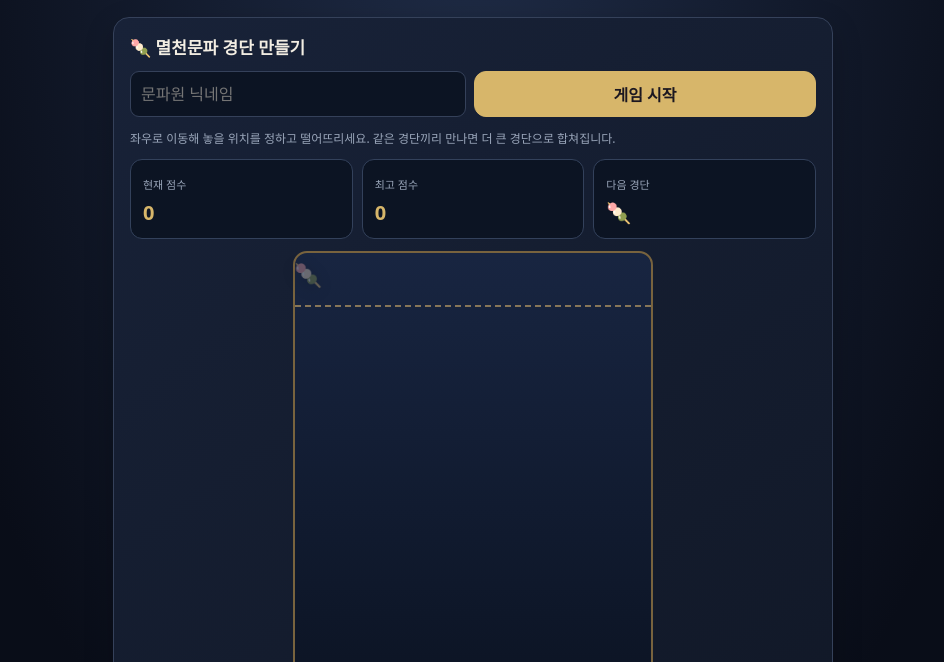
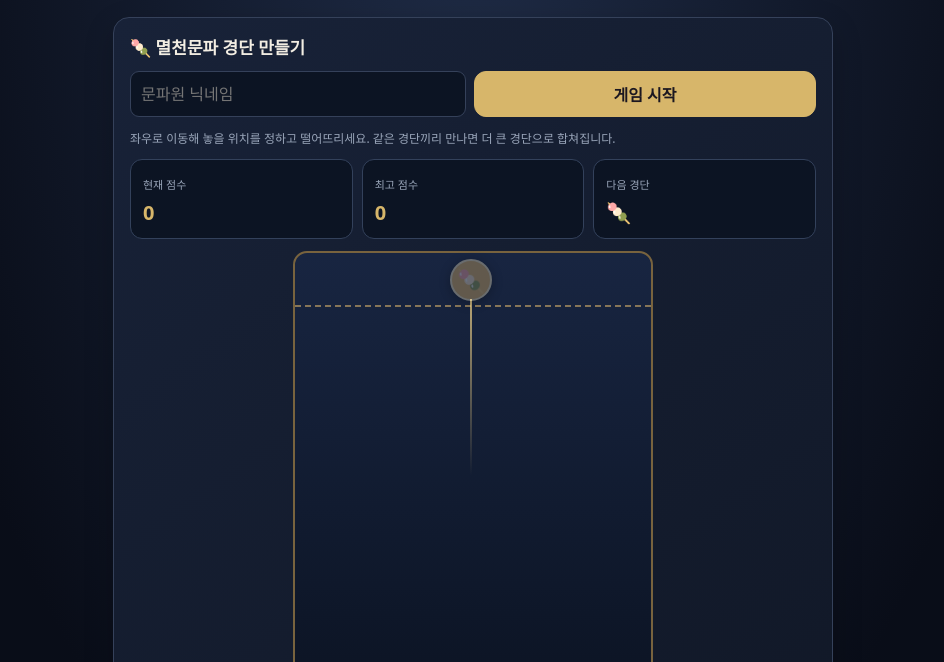
Before and after one commit to skdlxm811/melcheon-site, a plain HTML site: page index.html in a window 1280 px wide. Shown: the part 138-800 px from the top of the page, without its empty margins (167-1111 px from the left). Drawn offline with Linux system fonts and the light colour scheme.

Commit message:
Add files via upload

```diff
--- a/game.js
+++ b/game.js
@@ -3,12 +3,12 @@
 const RANKING_API = '';
 let gameActive=false, gameScore=0, gameNick='', nextLevel=0, pieces=[], gameTimer=null, lastDrop=0;
 const board=document.getElementById('gameBoard'), sizes=[18,24,32,43,57,75,96], emojis=['🍡','🌸','🌙','🦊','⚔️','🐉','👑'];
-const randLevel=()=>Math.floor(Math.random()*3);let aimX=0;const preview=document.getElementById('dropPreview');
+const randLevel=()=>Math.floor(Math.random()*3);let aimX=0;const preview=document.getElementById('dropPreview'),guide=document.getElementById('dropGuide');
 function drawGame(){board.replaceChildren();for(const p of pieces){const b=document.createElement('div');b.className='ball';b.textContent=emojis[p.level];b.style.width=b.style.height=(sizes[p.level]*2)+'px';b.style.left=(p.x-sizes[p.level])+'px';b.style.top=(p.y-sizes[p.level])+'px';b.style.fontSize=(sizes[p.level]*.85)+'px';b.style.background=`hsl(${40+p.level*34} 45% 35%)`;board.appendChild(b)}}
 function startGame(){const nick=document.getElementById('gameNickname').value.trim();if(!nick){alert('닉네임을 입력하세요.');return}gameNick=nick;gameScore=0;document.getElementById('gameBest').textContent=localStorage.getItem('melcheon-best-'+nick)||'0';pieces=[];nextLevel=randLevel();gameActive=true;lastDrop=0;document.getElementById('gameScore').textContent='0';document.getElementById('gameNext').textContent=emojis[nextLevel];aimX=board.clientWidth/2;updatePreview();drawGame();clearInterval(gameTimer);gameTimer=setInterval(tick,25)}
 function tick(){if(!gameActive)return;const w=board.clientWidth,h=board.clientHeight;for(let i=0;i<3;i++){for(const p of pieces){p.vy=Math.min(9,p.vy+.22);p.y+=p.vy;p.x+=p.vx;p.vx*=.96;const r=sizes[p.level];if(p.x<r){p.x=r;p.vx=0}if(p.x>w-r){p.x=w-r;p.vx=0}if(p.y>h-r){p.y=h-r;p.vy=0} }for(let a=0;a<pieces.length;a++)for(let b=a+1;b<pieces.length;b++){const p=pieces[a],q=pieces[b],dx=q.x-p.x,dy=q.y-p.y,dist=Math.hypot(dx,dy)||1,min=sizes[p.level]+sizes[q.level];if(dist<min){if(p.level===q.level&&p.level<6){const lv=p.level+1;p.x=(p.x+q.x)/2;p.y=(p.y+q.y)/2;p.level=lv;p.vx=0;p.vy=0;pieces.splice(b,1);gameScore+=2**lv*10;document.getElementById('gameScore').textContent=gameScore; b--;continue}const overlap=(min-dist)/2,nx=dx/dist,ny=dy/dist;p.x-=nx*overlap;p.y-=ny*overlap;q.x+=nx*overlap;q.y+=ny*overlap;p.vy=Math.min(p.vy,1);q.vy=Math.min(q.vy,1)}}}drawGame();if(pieces.some(p=>p.y-sizes[p.level]<10&&Math.abs(p.vy)<1)&&Date.now()-lastDrop>1600)endGame()}
 function dropAt(clientX){if(!gameActive)return;if(Date.now()-lastDrop<450)return;const rect=board.getBoundingClientRect(),r=sizes[nextLevel],x=Math.max(r,Math.min(rect.width-r,clientX-rect.left));pieces.push({x,y:r+2,level:nextLevel,vx:0,vy:0});nextLevel=randLevel();document.getElementById('gameNext').textContent=emojis[nextLevel];updatePreview();lastDrop=Date.now()}
-function updatePreview(){const r=sizes[nextLevel],x=Math.max(r,Math.min(board.clientWidth-r,aimX||board.clientWidth/2));preview.textContent=emojis[nextLevel];preview.style.left=x+'px';preview.style.fontSize=Math.min(46,r*1.25)+'px';preview.style.opacity=gameActive?'1':'.35'}
+function updatePreview(){const r=sizes[nextLevel],x=Math.max(r,Math.min(board.clientWidth-r,aimX||board.clientWidth/2));preview.textContent=emojis[nextLevel];preview.style.left=x+'px';guide.style.left=x+'px';preview.style.fontSize=Math.min(46,r*1.25)+'px';preview.style.opacity=gameActive?'1':'.35'}
 board.addEventListener('pointermove',e=>{aimX=e.clientX-board.getBoundingClientRect().left;updatePreview()});
 board.addEventListener('pointerup',e=>{aimX=e.clientX-board.getBoundingClientRect().left;dropAt(e.clientX)});
 board.addEventListener('keydown',e=>{if(e.key==='ArrowLeft'||e.key==='ArrowRight'){e.preventDefault();aimX=Math.max(0,Math.min(board.clientWidth,(aimX||board.clientWidth/2)+(e.key==='ArrowLeft'?-22:22)));updatePreview()}if(e.key===' '||e.key==='Enter'){e.preventDefault();dropAt(board.getBoundingClientRect().left+(aimX||board.clientWidth/2))}});
--- a/index.html
+++ b/index.html
@@ -6,15 +6,15 @@
 .game-board{position:relative;height:440px;max-width:360px;margin:auto;background:linear-gradient(#182541,#0c1424);border:2px solid #78633e;border-radius:14px;overflow:hidden;touch-action:none}.ball{position:absolute;border-radius:50%;display:grid;place-items:center;border:2px solid #ffffff65;box-shadow:inset -5px -7px 12px #0005,0 4px 8px #0005;user-select:none}.game-hint{text-align:center;color:var(--muted);font-size:12px}.overlay{position:fixed;inset:0;background:#000b;z-index:50;display:grid;place-items:center;padding:16px}.overlay.hidden,.overlay[hidden]{display:none!important}.dialog{width:min(100%,400px);background:#141e32;border:1px solid var(--gold);border-radius:16px;padding:20px}.dialog h2{margin-top:0}.danger{border-color:#b96363;color:#ffbaba}.game-board:focus{outline:2px solid var(--gold)}
 
 .app{padding-bottom:20px}.game-board{width:100%}.hero{padding:22px 20px}.section{padding-top:10px}.formrow input{min-width:0}@media(max-width:390px){.formrow{flex-wrap:wrap}.formrow>*{flex:1 1 100%}}
-.game-stage{position:relative;touch-action:none}.drop-preview{position:absolute;top:8px;left:50%;z-index:3;pointer-events:none;font-size:29px;transform:translateX(-50%);filter:drop-shadow(0 3px 8px #0008)}.game-board{touch-action:none;cursor:crosshair}.ball{box-shadow:inset -5px -7px 14px #0004,inset 4px 5px 12px #fff5,0 5px 12px #0006!important;border:2px solid #f6d69a99!important}.game-board:before{content:"";position:absolute;top:52px;left:0;right:0;border-top:2px dashed #eabf7088;pointer-events:none;z-index:2}.game-hint{line-height:1.65}</style></head><body><div class="app">
+.game-stage{position:relative;touch-action:none;width:100%;max-width:360px;margin:0 auto}.drop-preview{position:absolute;top:8px;left:50%;z-index:5;pointer-events:none;display:grid;place-items:center;width:42px;height:42px;border-radius:50%;background:#edbd66;border:2px solid #fff1c5;box-shadow:0 2px 12px #000b;transform:translateX(-50%)}.drop-guide{position:absolute;top:48px;bottom:0;left:50%;width:2px;background:linear-gradient(#f8d889bb,#f8d88900 45%);z-index:4;pointer-events:none;transform:translateX(-50%)}.game-board{touch-action:none;cursor:crosshair}.ball{box-shadow:inset -5px -7px 14px #0004,inset 4px 5px 12px #fff5,0 5px 12px #0006!important;border:2px solid #f6d69a99!important}.game-board:before{content:"";position:absolute;top:52px;left:0;right:0;border-top:2px dashed #eabf7088;pointer-events:none;z-index:2}.game-hint{line-height:1.65}</style></head><body><div class="app">
 <header class="hero"><div class="brand"><div class="crest">滅</div><div><div class="eyebrow">THE MUNPA · MELCHEON</div><h1>멸천 문파</h1><div class="sub">하늘을 넘어, 함께 나아가다</div></div></div></header>
 <main>
 
-<section class="section" id="game"><div class="card"><h2>🍡 멸천문파 경단 만들기</h2><div class="formrow"><input id="gameNickname" maxlength="16" placeholder="문파원 닉네임"/><button class="btn primary" onclick="startGame()">게임 시작</button></div><p class="muted" style="font-size:12px">좌우로 이동해 놓을 위치를 정하고 떨어뜨리세요. 같은 경단끼리 만나면 더 큰 경단으로 합쳐집니다.</p><div class="stats" style="margin:12px 0"><div class="stat"><label>현재 점수</label><strong id="gameScore">0</strong></div><div class="stat"><label>최고 점수</label><strong id="gameBest">0</strong></div><div class="stat"><label>다음 경단</label><strong id="gameNext">🍡</strong></div></div><div class="game-stage"><div class="drop-preview" id="dropPreview" aria-hidden="true">🍡</div><div aria-label="경단 게임판" class="game-board" id="gameBoard" tabindex="0"></div></div><div class="game-hint">게임 시작 후 마우스 또는 손가락을 좌우로 움직이고 놓으세요. 키보드 ← → / 스페이스도 지원합니다.</div><button class="btn ghost" onclick="endGame()" style="width:100%;margin-top:12px">게임 종료 · 점수 저장</button></div><div class="card"><div class="row"><h2>🏆 멸천문파 전용 랭킹</h2><button class="btn ghost" onclick="loadRanking()">새로고침</button></div><div class="muted" id="rankStatus" style="font-size:12px"></div><div class="list" id="rankingList" style="margin:12px 0"></div><button class="btn danger" onclick="openResetDialog()">🔒 랭킹 전체 초기화</button></div></section>
+<section class="section" id="game"><div class="card"><h2>🍡 멸천문파 경단 만들기</h2><div class="formrow"><input id="gameNickname" maxlength="16" placeholder="문파원 닉네임"/><button class="btn primary" onclick="startGame()">게임 시작</button></div><p class="muted" style="font-size:12px">좌우로 이동해 놓을 위치를 정하고 떨어뜨리세요. 같은 경단끼리 만나면 더 큰 경단으로 합쳐집니다.</p><div class="stats" style="margin:12px 0"><div class="stat"><label>현재 점수</label><strong id="gameScore">0</strong></div><div class="stat"><label>최고 점수</label><strong id="gameBest">0</strong></div><div class="stat"><label>다음 경단</label><strong id="gameNext">🍡</strong></div></div><div class="game-stage"><div class="drop-guide" id="dropGuide" aria-hidden="true"></div><div class="drop-preview" id="dropPreview" aria-hidden="true">🍡</div><div aria-label="경단 게임판" class="game-board" id="gameBoard" tabindex="0"></div></div><div class="game-hint">게임 시작 후 마우스 또는 손가락을 좌우로 움직이고 놓으세요. 키보드 ← → / 스페이스도 지원합니다.</div><button class="btn ghost" onclick="endGame()" style="width:100%;margin-top:12px">게임 종료 · 점수 저장</button></div><div class="card"><div class="row"><h2>🏆 멸천문파 전용 랭킹</h2><button class="btn ghost" onclick="loadRanking()">새로고침</button></div><div class="muted" id="rankStatus" style="font-size:12px"></div><div class="list" id="rankingList" style="margin:12px 0"></div><button class="btn danger" onclick="openResetDialog()">🔒 랭킹 전체 초기화</button></div></section>
 
 
 
 
 </main><div class="footnote">멸천문파 · 경단 만들기 미니게임</div>
 </div><div aria-labelledby="resetTitle" aria-modal="true" class="overlay hidden" id="resetOverlay" hidden style="display:none!important" role="dialog"><div class="dialog"><h2 id="resetTitle">🔒 관리자 비밀번호 인증</h2><div id="resetStepPassword"><p class="muted">랭킹을 초기화하려면 관리자 비밀번호를 입력하세요.</p><input autocomplete="off" id="resetPassword" placeholder="관리자 비밀번호" type="password"/><p id="resetError" role="alert" style="color:#ffaaaa"></p><div class="formrow"><button class="btn ghost" onclick="closeResetDialog()">취소</button><button class="btn primary" onclick="verifyResetPassword()">비밀번호 확인</button></div></div><div class="hidden" id="resetStepConfirm"><p>정말로 멸천문파 전체 랭킹을 초기화하시겠습니까? 이 작업은 되돌릴 수 없습니다.</p><div class="formrow"><button class="btn ghost" onclick="closeResetDialog()">취소</button><button class="btn danger" onclick="confirmRankingReset()">전체 초기화 실행</button></div></div></div></div>
-<script defer="" src="game.js?v=melcheon-merge-3"></script></body></html>
+<script defer="" src="game.js?v=drop-position-fixed-4"></script></body></html>
```
